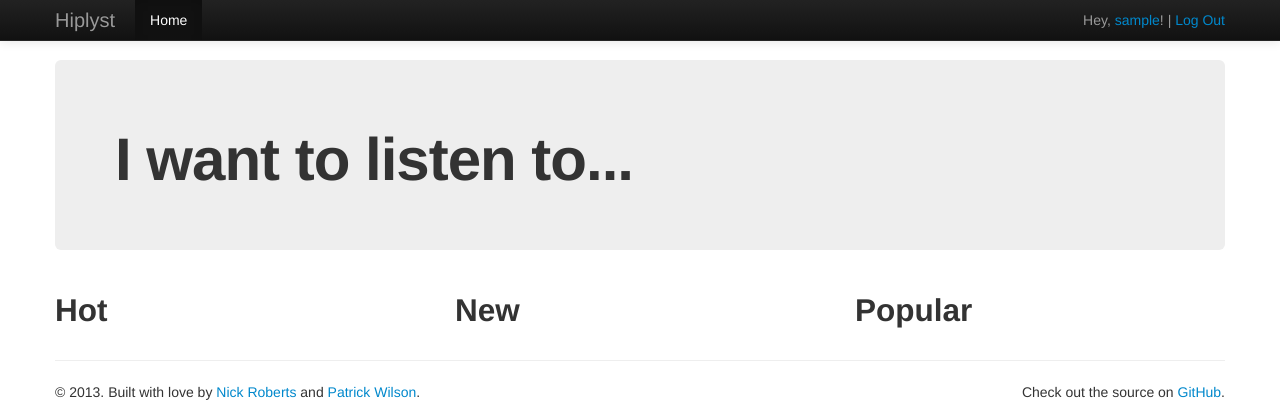
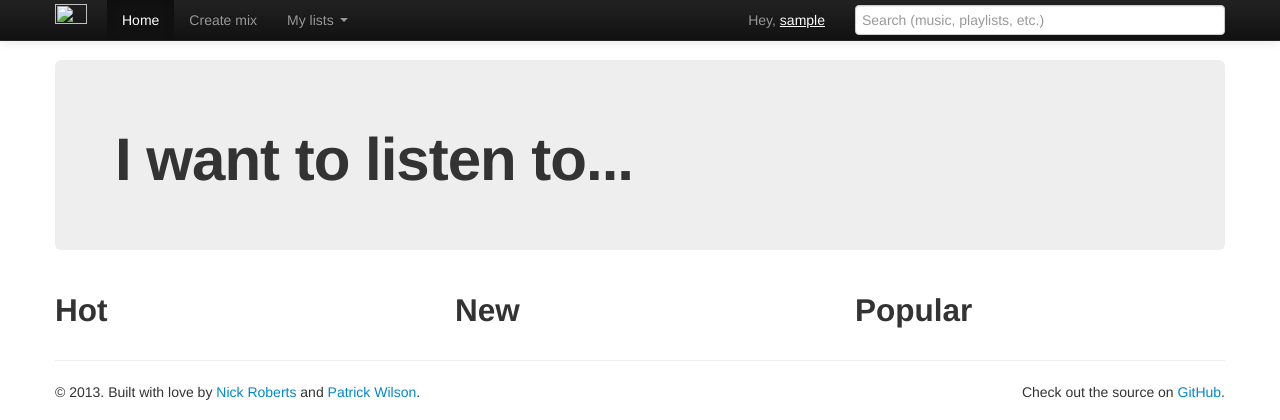
Before and after one commit to patrickw14/hiplyst, a Django app: page / in a window 1280 px wide. Shown: the top 420 px of the page. Run offline with Django 3.2, Linux system fonts and the light colour scheme; the visitor is signed in with stand-in values (Sample User, id 1); some libraries are stand-ins or nearby versions.

Commit message:
added some template changes

```diff
--- a/templates/base.html
+++ b/templates/base.html
@@ -25,8 +25,8 @@
     <link rel="apple-touch-icon-precomposed" sizes="144x144" href="/static/ico/apple-touch-icon-144-precomposed.png">
     <link rel="apple-touch-icon-precomposed" sizes="114x114" href="/static/ico/apple-touch-icon-114-precomposed.png">
     <link rel="apple-touch-icon-precomposed" sizes="72x72" href="/static/ico/apple-touch-icon-72-precomposed.png">
-    <link rel="apple-touch-icon-precomposed" href="/static/ico/apple-touch-icon-57-precomposed.png">
-    <link rel="shortcut icon" href="/static/ico/favicon.png">
+    <link rel="apple-touch-icon-precomposed" href="/static/docs/assets/ico/hiplist-favicon.jpg">
+    <link rel="shortcut icon" href="/static/docs/assets/ico/hiplist-favicon.png">
   </head>
 
   <body>
@@ -38,17 +38,49 @@
             <span class="icon-bar"></span>
             <span class="icon-bar"></span>
           </button>
-          <a class="brand" href="/">Hiplyst</a>
+          <a class="brand" href="/" style="padding-top:4px;padding-bottom:4px;"><img src="/static/docs/assets/ico/hiplist-favicon.jpg" width="32" height="32" border="0"></a>
+          <!--<a class="brand" href="/">Hiplyst</a>-->
           <div class="nav-collapse collapse">
-	    <p class="navbar-text pull-right">
 	    {% if user.is_authenticated %}
-	      Hey, <a href="#user">{{ user.username }}</a>! | <a href="/logout/">Log Out</a>
+            <form class="navbar-form pull-right">
+              <input class="span4" type="text" placeholder="Search (music, playlists, etc.)">
+            </form>
+            <ul class="nav pull-right">
+              <li class="dropdown">
+                <a href="#user" class="dropdown-toggle" data-toggle="dropdown" style="color:white;margin-right:15px;"><font style="color:#999999;">Hey,</font> <u>{{ user.username }}</u></a>
+                <ul class="dropdown-menu">
+                  <li><a href="#"><b><u>{{ user.username }}</u></b></a></li>
+                  <li><a href="#">Rep</a></li>
+                  <li><a href="#">Rank</a></li>
+                  <li class="divider"></li>
+                  <li><a href="/user/profile">See profile...</a></li>
+                  <li class="divider"></li>
+                  <li><a href="/accounts/password_reset">Settings</a></li>
+                  <li><a href="/logout/">Sign out</a></li>
+                </ul>
+              </li>
+            </ul>
 	    {% else %}
-	      <a href="#signUpModal" data-toggle="modal">Sign Up</a> | <a href="#logInModal" data-toggle="modal">Log In</a>
+            <p class="navbar-text pull-right">
+	      <a href="#signUpModal" data-toggle="modal" style="color:orange;">Sign Up</a> | <a href="#logInModal" data-toggle="modal" style="color:white;">Log In</a>
+            </p>
 	    {% endif %}
-	    </p>
             <ul class="nav">
+              {% if user.is_authenticated %}
               <li class="active"><a href="/">Home</a></li>
+              <li><a href="#">Create mix</a></li>
+              <li class="dropdown">
+                <a href="#" class="dropdown-toggle" data-toggle="dropdown">My lists <b class="caret"></b></a>
+                <ul class="dropdown-menu">
+                  <li><a href="#">My playlists</a></li>
+                  <li><a href="#">Liked playlists</a></li>
+                  <li><a href="#">Favorites</a></li>
+                  <li class="divider"></li>
+                  <li><a href="#">Comments</a></li>
+                </ul>
+              </li>
+              {% else %}
+              {% endif %}
             </ul>
           </div><!--/.nav-collapse -->
         </div>
@@ -92,11 +124,13 @@
           <p>ERROR!</p>
           {% endif %}
           <input type="text" class="input-block-level" name="username" placeholder="Username">
-          <input type="password" class="input-block-level" name="password" placeholder="Password">
+          <input type="password" class="input-block-level" name="password1" placeholder="Password">
+          <input type="password" class="input-block-level" name="password2" placeholder="Password confirmation">
 	  <br>
-	  <input type="text" class="input-block-level" name="email" placeholder="Email address">
-	  <input type="text" class="input-block-level" name="fname" placeholder="First name">
-	  <input type="text" class="input-block-level" name="lname" placeholder="Last name">
+	  <input type="text" class="input-block-level" name="email1" placeholder="Email">
+          <input type="text" class="input-block-level" name="email2" placeholder="Email confirmation">
+	  <!--<input type="text" class="input-block-level" name="fname" placeholder="First name">
+	  <input type="text" class="input-block-level" name="lname" placeholder="Last name">-->
           <button class="btn btn-large btn-primary" name="submit" type="submit">Sign Up</button>
         </form>
       </div>
```
